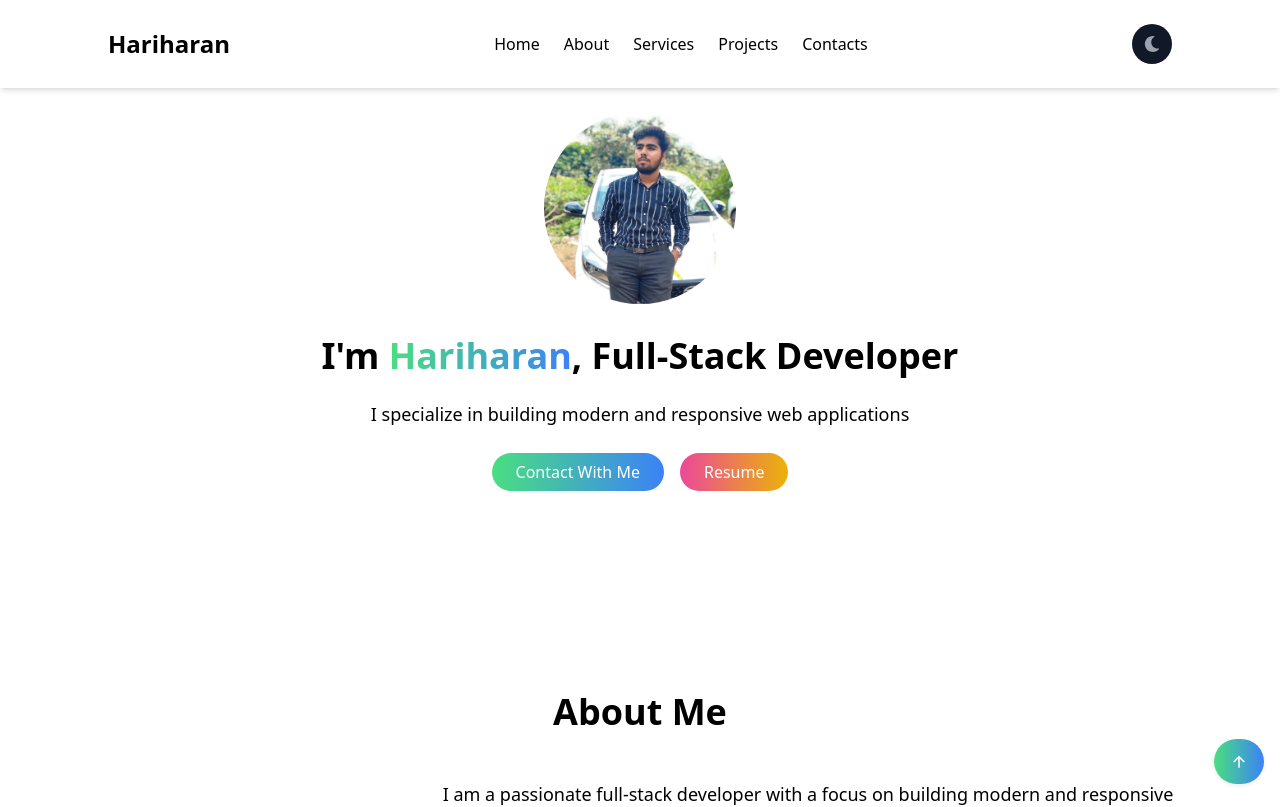
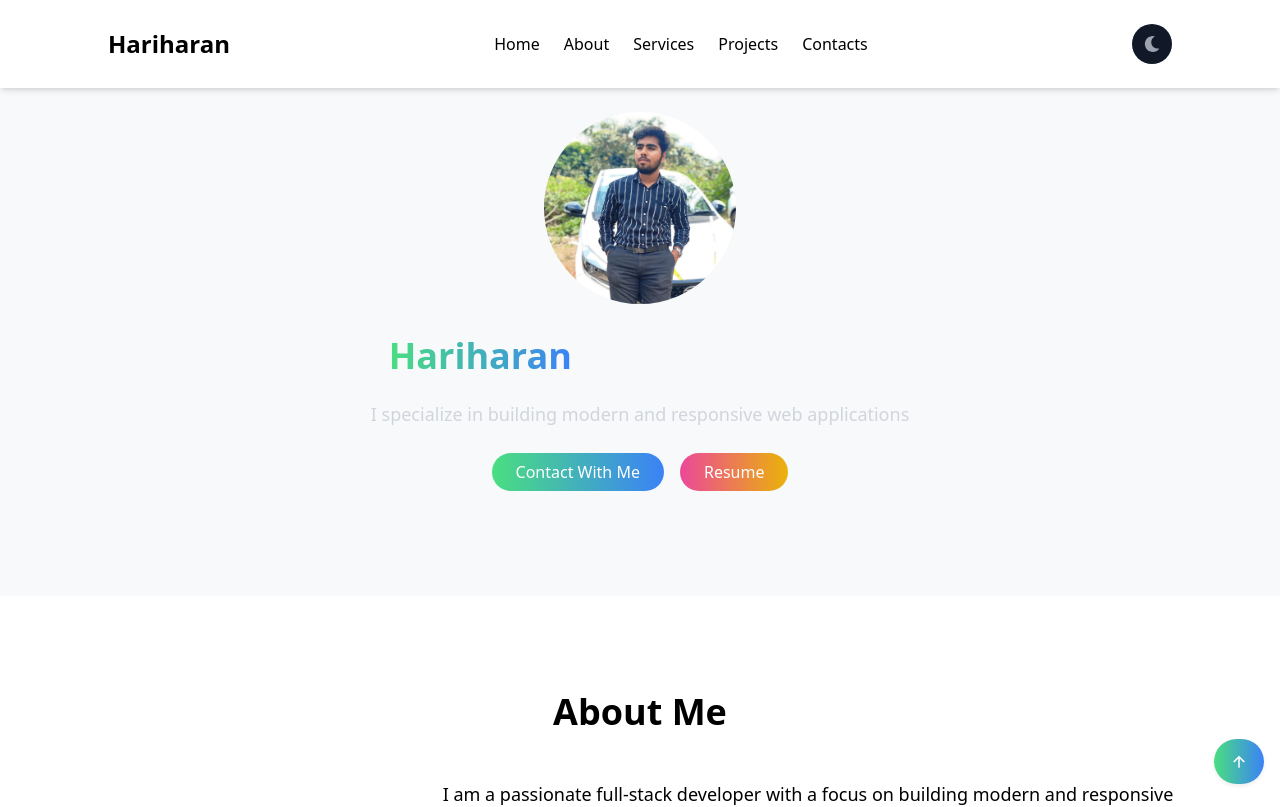
Before and after one commit to SSHariharan24/Mern-deploy-client, a React (Vite) app in the folder client/: page /Home in a window 1280 px wide. Shown: the top 807 px of the page. Built offline with nearby package versions, Linux system fonts and the light colour scheme.

Commit message:
some changes in commit

```diff
--- a/client/index.html
+++ b/client/index.html
@@ -6,7 +6,7 @@
     <meta name="viewport" content="width=device-width, initial-scale=1.0" />
     <title>Crud And Portfolio</title>
   </head>
-  <body>
+  <body class="bg-white text-black dark:bg-black dark:text-white">
     <div id="root"></div>
     <script type="module" src="/src/main.jsx"></script>
   </body>
--- a/client/src/index.css
+++ b/client/src/index.css
@@ -22,7 +22,7 @@ body, html {
     transition: height 0.3s ease-in-out, transform 0.3s;
   }
 
-  /* :root {
+  :root {
     --bg-light: white;
     --text-light: black;
     --bg-dark: #1a202c;
@@ -37,19 +37,19 @@ body, html {
   body.dark {
     background-color: var(--bg-dark);
     color: var(--text-dark);
-  } */
+  }
 
   /* Apply dark mode to all components when the body has the 'dark' class */
-  /* .dark .hero, .dark .about, .dark .projects, .dark .service, .dark .footer, .dark .contacts {
+  .dark .hero, .dark .about, .dark .projects, .dark .service, .dark .footer, .dark .contacts {
     background-color: var(--bg-dark);
     color: var(--text-dark);
-  } */
+  }
 
   html {
     scroll-behavior: smooth;
   }
 
-  /* body {
+  body {
     @apply bg-white text-black dark:bg-black dark:text-white;
     margin: 0;
-  } */
+  }
--- a/client/src/newcomponents/Hero.jsx
+++ b/client/src/newcomponents/Hero.jsx
@@ -5,7 +5,7 @@ import { fadeIn } from './variants.js';
 
 export const Hero = () => {
   return (
-    <div className="dark:bg-black text-black  dark:text-white  text-center py-28" id="Hero">
+    <div className="hero bg-light dark:bg-black text-light dark:text-white  text-center py-28" id="Hero">
       <motion.img
         variants={fadeIn("right", 0.2)}
         initial={{ opacity: 0 }}
@@ -38,7 +38,7 @@ export const Hero = () => {
         whileTap="tap"
         exit="exit"
         viewport={{ once: false, amount: 0.7 }}
-        className="mt-4 text-lg text-black dark:text-gray-200"
+        className="mt-4 text-lg text-gray-300"
       >
         I specialize in building modern and responsive web applications
       </motion.p>
```
